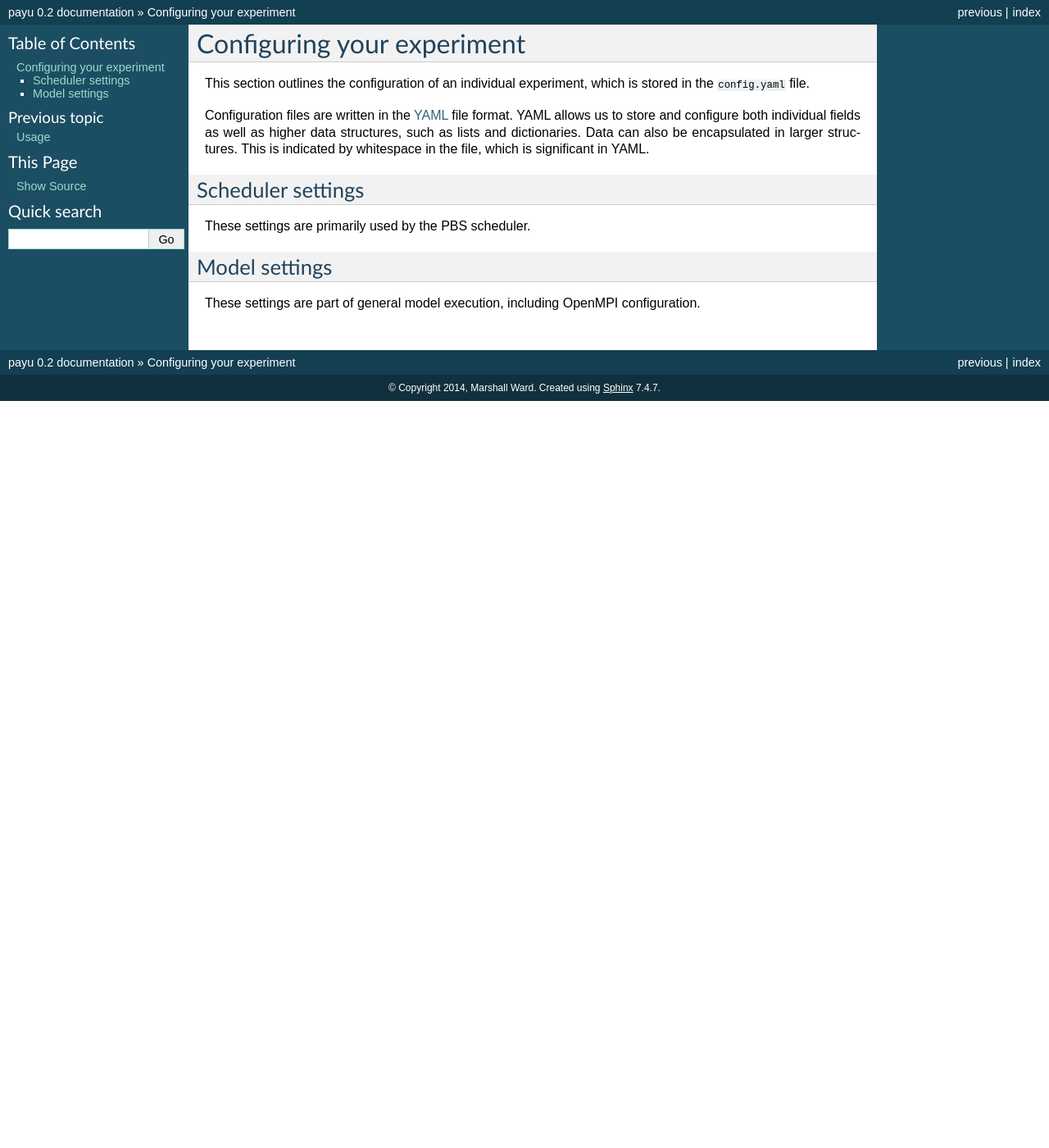
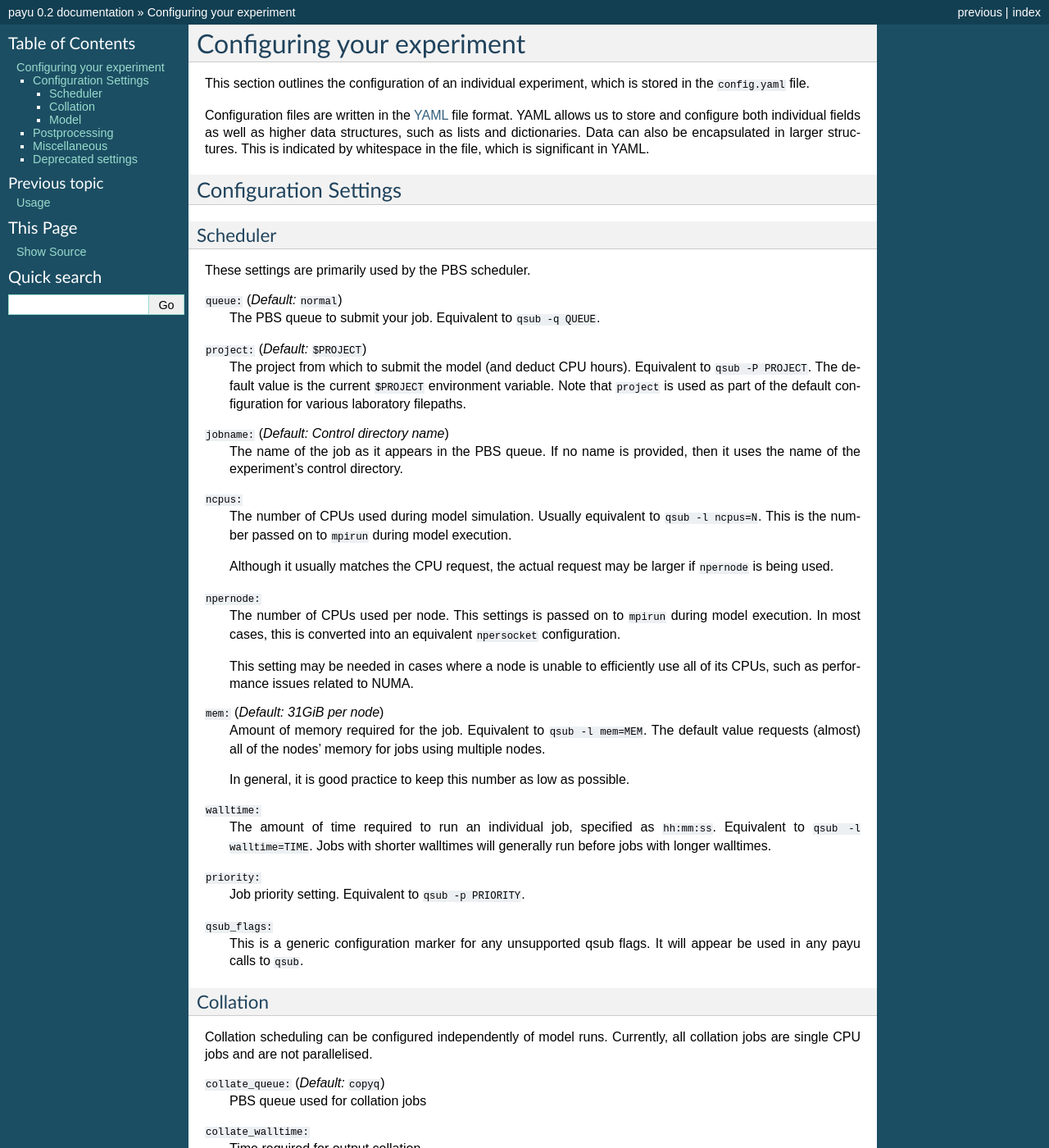
Before and after one commit to payu-org/payu, a Sphinx documentation site: the page built from docs/source/config.rst, in a window 1280 px wide and 1400 px high. Shown: the whole window at 82% size. Built offline with Sphinx 7.4.7, drawn with Linux system fonts in a browser that asks for light colours; some of the changed text lies outside the part shown.

Commit message:
Added many configuration settings

```diff
--- a/docs/source/config.rst
+++ b/docs/source/config.rst
@@ -16,14 +16,155 @@ in YAML.
 .. _YAML: http://www.yaml.org/
 
 
-Scheduler settings
-==================
+Configuration Settings
+======================
+
+Scheduler
+---------
 
 These settings are primarily used by the PBS scheduler.
 
+``queue:`` (*Default:* ``normal``)
+   The PBS queue to submit your job. Equivalent to ``qsub -q QUEUE``.
 
-Model settings
-==============
+``project:`` (*Default:* ``$PROJECT``)
+   The project from which to submit the model (and deduct CPU hours).
+   Equivalent to ``qsub -P PROJECT``. The default value is the current
+   ``$PROJECT`` environment variable. Note that ``project`` is used as part of
+   the default configuration for various laboratory filepaths.
+
+``jobname:`` (*Default: Control directory name*)
+   The name of the job as it appears in the PBS queue. If no name is provided,
+   then it uses the name of the experiment's control directory.
+
+``ncpus:``
+   The number of CPUs used during model simulation. Usually equivalent to
+   ``qsub -l ncpus=N``. This is the number passed on to ``mpirun`` during model
+   execution.
+
+   Although it usually matches the CPU request, the actual request
+   may be larger if ``npernode`` is being used.
+
+``npernode:``
+   The number of CPUs used per node. This settings is passed on to ``mpirun``
+   during model execution. In most cases, this is converted into an
+   equivalent ``npersocket`` configuration.
+
+   This setting may be needed in cases where a node is unable to efficiently
+   use all of its CPUs, such as performance issues related to NUMA.
+
+``mem:`` (*Default: 31GiB per node*)
+   Amount of memory required for the job. Equivalent to ``qsub -l mem=MEM``.
+   The default value requests (almost) all of the nodes' memory for jobs using
+   multiple nodes.
+
+   In general, it is good practice to keep this number as low
+   as possible.
+
+``walltime:``
+   The amount of time required to run an individual job, specified as
+   ``hh:mm:ss``. Equivalent to ``qsub -l walltime=TIME``. Jobs with shorter
+   walltimes will generally run before jobs with longer walltimes.
+
+``priority:``
+   Job priority setting. Equivalent to ``qsub -p PRIORITY``.
+
+``qsub_flags:``
+   This is a generic configuration marker for any unsupported qsub flags. It
+   will appear be used in any payu calls to ``qsub``.
+
+
+Collation
+---------
+
+Collation scheduling can be configured independently of model runs. Currently,
+all collation jobs are single CPU jobs and are not parallelised.
+
+``collate_queue:`` (*Default:* ``copyq``)
+   PBS queue used for collation jobs
+
+``collate_walltime:``
+   Time required for output collation
+
+``collate_mem:``
+   Memory required for output collation
+
+
+Model
+-----
 
 These settings are part of general model execution, including OpenMPI
 configuration.
+
+``model:`` (*Default: Parent directory of control directory*)
+   The model (or coupled model configuration) used in the experiment. This
+   model name must be one of the supported models shown in ``payu list``.
+
+   If no model name is provided, then it will attempt to infer the model based
+   on the parent directory of the experiment. For example, if we run our
+   experiment in ``~/mom/bowl1``, then ``mom`` will be used as the model type.
+   However, it is generally better to specify the model type.
+
+``submodels:``
+   If one is running a coupled model containing several submodels, then each
+   model is configured individually within a ``submodel`` namespace, such as in
+   the example below.
+
+   TODO
+
+``exe:``
+
+``input:``
+
+``shortpath:`` (*Default:* ``/short/${PROJECT}``)
+   The top-level directory for general scratch space, where laboratories and
+   model output are stored. Users who run from multiple projects will generally
+   want to set this explicitly.
+
+``user:`` (*Default:* ``${USER}``)
+   The username used to construct the laboratory paths. It is generally
+   recommended that laboratories be stored under username, so this setting is
+   usually not necessary (nor recommended).
+
+``laboratory:`` (*Default:* ``/short/${PROJECT}/${USER}/${MODEL}``)
+   The top-level directory for the model laboratory, where the codebase, model
+   executables, input fields, running jobs, and archived output are stored.
+   This is generally not configured.
+
+``control:`` (*Default: current directory*)
+   The control path for the experiment. The default setting is the current
+   working directory, and is generally not configured.
+
+``experiment:``
+
+``restart_freq:``
+
+
+Postprocessing
+==============
+
+``collate:``
+
+``userscripts``
+
+``postscripts``
+
+
+Miscellaneous
+=============
+
+``debug``
+
+``mpirun``
+
+``ompi``
+
+``stacksize``
+
+``repeat``
+
+
+Deprecated settings
+===================
+
+``core2iaf``
```
